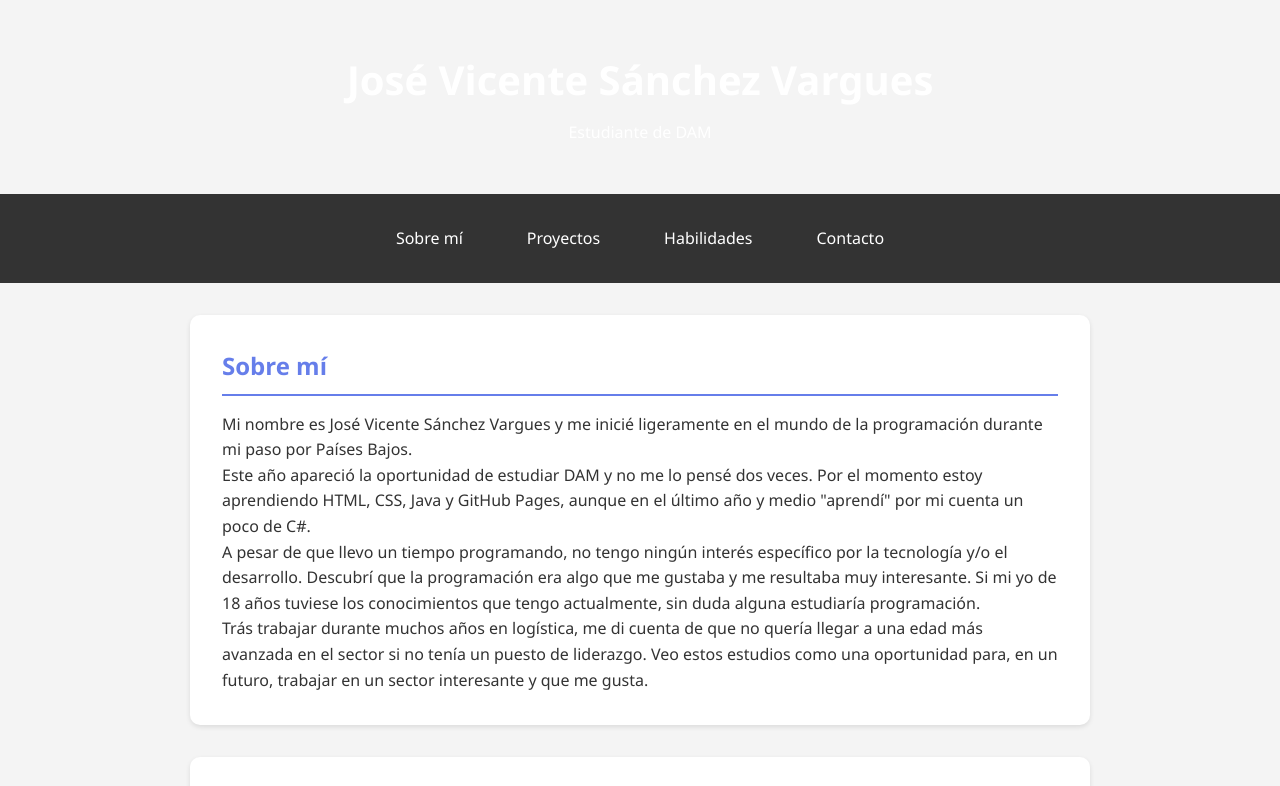
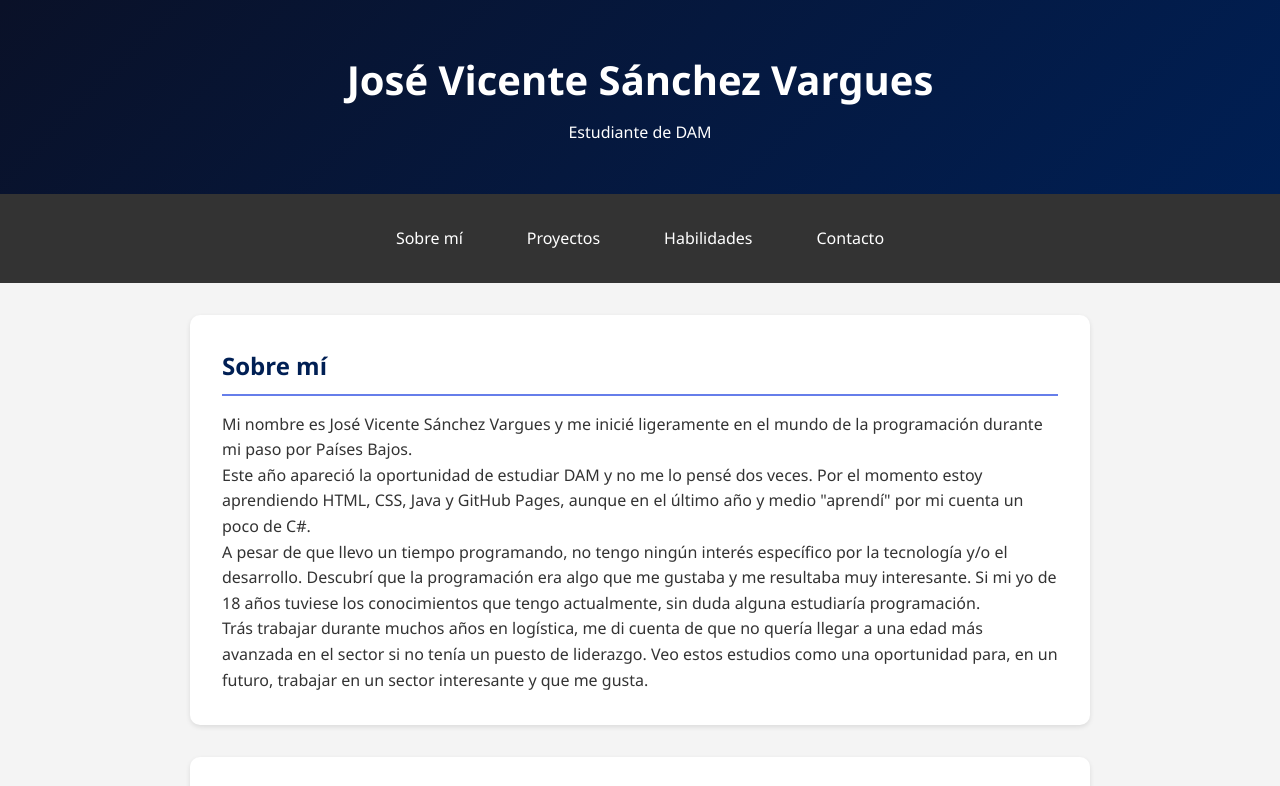
Before and after one commit to jvsv97/mi-portofolio, a plain HTML site: page index.html in a window 1280 px wide. Shown: the top 786 px of the page. Drawn offline with Linux system fonts and the light colour scheme.

Commit message:
Actualización de styles.css
Seguimos editando la paleta de colores y tratamos de corregir el scroll behaviour.

```diff
--- a/styles.css
+++ b/styles.css
@@ -16,7 +16,7 @@ body {
 }
 
 header {
-    background: linear-gradient(135deg, #667eea 0%, 001F54 100%);
+    background: linear-gradient(135deg, #0A1128 0%, #001F54 100%);
     color: white;
     text-align: center;
     padding: 3rem 1rem;
@@ -45,7 +45,7 @@ nav a {
 }
 
 nav a:hover {
-    background-color: 0A1128;
+    background-color: #0A1128;
 }
 
 section {
@@ -58,7 +58,7 @@ section {
 }
 
 h2 {
-    color: #667eea;
+    color: #001F54;
     margin-bottom: 1rem;
     border-bottom: 2px solid #667eea;
     padding-bottom: 0.5rem;
```
